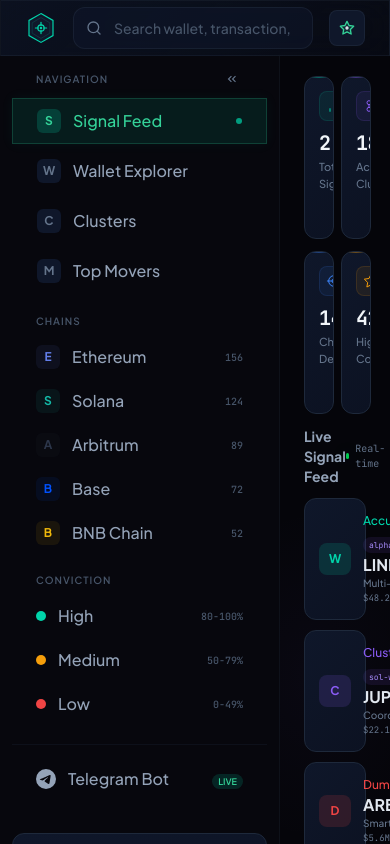
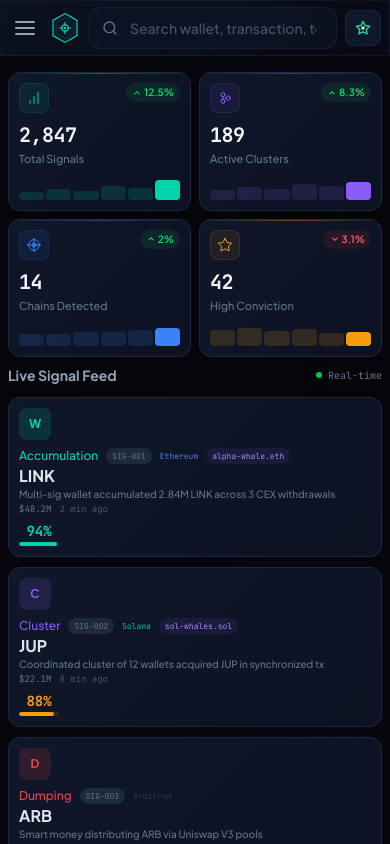
Before and after one commit to nelsonnworie/smart-money-engine, a React (Vite) app in the folder frontend/: page / in a window 390 px wide. Shown: the top 844 px of the page. Built offline with nearby package versions, Linux system fonts and the light colour scheme.

Commit message:
fix: frontend mock data stabilized

```diff
--- a/frontend/src/App.jsx
+++ b/frontend/src/App.jsx
@@ -14,6 +14,7 @@
   const { isDark, toggleTheme } = useTheme()
   const [activeNav, setActiveNav] = useState('signals')
   const [sidebarCollapsed, setSidebarCollapsed] = useState(false)
+  const [mobileMenuOpen, setMobileMenuOpen] = useState(false)
   const [timeLeft, setTimeLeft] = useState(30)
   const [isRefreshing, setIsRefreshing] = useState(false)
 
@@ -54,10 +55,30 @@
   return (
     <div className="flex flex-col min-h-screen">
 
-      {/* ── FULL-WIDTH HEADER — spans across sidebar + content ── */}
-      <header className={`sticky top-0 z-40 flex items-center gap-4 px-6 h-14 border-b transition-colors duration-300 glass ${
+      {/* ── HEADER ── */}
+      <header className={`sticky top-0 z-40 flex items-center gap-2 sm:gap-4 px-3 sm:px-6 h-14 border-b transition-colors duration-300 glass ${
         isDark ? 'border-dark-700/40 bg-dark-950/80' : 'border-light-200 bg-white/90'
       }`}>
+
+        {/* Hamburger for mobile */}
+        <button
+          onClick={() => setMobileMenuOpen(!mobileMenuOpen)}
+          className="md:hidden relative w-8 h-8 flex items-center justify-center rounded-lg transition-all duration-300 cursor-pointer"
+          aria-label="Toggle menu"
+        >
+          <div className="flex flex-col gap-1">
+            <span className={`block w-5 h-0.5 rounded transition-all duration-300 ${
+              mobileMenuOpen ? 'rotate-45 translate-y-1.5' : ''
+            } ${isDark ? 'bg-dark-300' : 'bg-light-600'}`} />
+            <span className={`block w-5 h-0.5 rounded transition-all duration-300 ${
+              mobileMenuOpen ? 'opacity-0' : ''
+            } ${isDark ? 'bg-dark-300' : 'bg-light-600'}`} />
+            <span className={`block w-5 h-0.5 rounded transition-all duration-300 ${
+              mobileMenuOpen ? '-rotate-45 -translate-y-1.5' : ''
+            } ${isDark ? 'bg-dark-300' : 'bg-light-600'}`} />
+          </div>
+        </button>
+
         <div className="flex items-center gap-3 min-w-fit">
           <div className="w-8 h-8 rounded-lg overflow-hidden flex-shrink-0">
             <img src="/vite.svg" alt="SME" className="w-full h-full object-cover" />
@@ -75,11 +96,11 @@
           </div>
         </div>
 
-        <div className="flex-1 flex justify-center max-w-lg mx-auto">
+        <div className="flex-1 flex justify-center max-w-lg mx-auto min-w-0">
           <SearchBar />
         </div>
 
-        <div className="flex items-center gap-3 min-w-fit">
+        <div className="flex items-center gap-2 sm:gap-3 min-w-fit">
           <div className="hidden md:flex items-center gap-2 text-xs">
             <div className={`w-1.5 h-1.5 rounded-full ${
               isRefreshing
@@ -124,14 +145,27 @@
         </div>
       </header>
 
-      {/* ── BELOW HEADER: sidebar + content side by side ── */}
-      <div className="flex flex-1 min-h-0">
+      {/* ── BELOW HEADER ── */}
+      <div className="flex flex-1 min-h-0 relative">
 
-        {/* Sidebar - sticky below the 56px (h-14) header */}
-        <div className="sticky top-14 h-[calc(100vh-3.5rem)] flex-shrink-0">
+        {/* MOBILE OVERLAY */}
+        {mobileMenuOpen && (
+          <div
+            className="md:hidden fixed inset-0 z-30 bg-black/50"
+            onClick={() => setMobileMenuOpen(false)}
+          />
+        )}
+
+        {/* Sidebar — hidden on mobile unless toggled */}
+        <div className={`
+          sticky top-14 h-[calc(100vh-3.5rem)] flex-shrink-0 z-40
+          transition-all duration-300
+          hidden md:block
+          ${mobileMenuOpen ? '!block fixed left-0 top-14 bottom-0 w-64 shadow-2xl' : ''}
+        `}>
           <Sidebar
             activeNav={activeNav}
-            setActiveNav={setActiveNav}
+            setActiveNav={(nav) => { setActiveNav(nav); setMobileMenuOpen(false); }}
             collapsed={sidebarCollapsed}
             setCollapsed={setSidebarCollapsed}
             chainData={chainData}
@@ -139,20 +173,19 @@
           />
         </div>
 
-        {/* Main content + footer — scrolls independently */}
+        {/* Main content + footer */}
         <div className="flex flex-col flex-1 min-w-0 overflow-y-auto">
 
           {/* KPI cards */}
-          <div className="px-6 pt-5 pb-3">
+          <div className="px-3 sm:px-6 pt-4 sm:pt-5 pb-2 sm:pb-3">
             <KPICards data={kpiData} />
           </div>
 
           {/* Page content */}
-          <div className="px-6 pb-6 flex-1">
+          <div className="px-3 sm:px-6 pb-6 flex-1">
             {renderPage()}
           </div>
 
-          {/* Footer - naturally at the bottom */}
           <Footer />
 
         </div>
--- a/frontend/src/components/SearchBar.jsx
+++ b/frontend/src/components/SearchBar.jsx
@@ -1,6 +1,7 @@
 import { useState, useEffect, useRef } from 'react'
 import { useTheme } from '../context/ThemeContext'
-import { walletData } from '../data/mockData'
+
+const API_BASE = 'https://smart-money-engine-production.up.railway.app'
 
 export default function SearchBar() {
   const { isDark } = useTheme()
@@ -9,8 +10,10 @@
   const [showDropdown, setShowDropdown] = useState(false)
   const [searching, setSearching] = useState(false)
   const [results, setResults] = useState(null)
+  const [error, setError] = useState(null)
   const inputRef = useRef(null)
   const dropdownRef = useRef(null)
+  const debounceRef = useRef(null)
 
   // Keyboard shortcut
   useEffect(() => {
@@ -38,21 +41,33 @@
 
   const handleSearch = (val) => {
     setQuery(val)
+    setError(null)
+
     if (val.length > 1) {
       setSearching(true)
       setShowDropdown(true)
-      setTimeout(() => {
-        setResults({
-          address: '0x7a3f...b9e2',
-          ens: 'alpha-whale.eth',
-          totalHolding: '$124.8M',
-          labels: ['Smart Whale', 'DeFi Alpha'],
-        })
+
+      // Debounce: clear previous timeout
+      if (debounceRef.current) clearTimeout(debounceRef.current)
+
+      debounceRef.current = setTimeout(async () => {
+        try {
+          const res = await fetch(`${API_BASE}/api/search?q=${encodeURIComponent(val.trim())}`)
+          if (!res.ok) throw new Error(`HTTP ${res.status}`)
+          const data = await res.json()
+          setResults(data)
+        } catch (err) {
+          console.error('Search failed:', err)
+          setError(err.message || 'Search failed')
+          setResults(null)
+        } finally {
           setSearching(false)
-      }, 600)
+        }
+      }, 400) // 400ms debounce
     } else {
       setShowDropdown(false)
       setResults(null)
+      setError(null)
     }
   }
 
@@ -111,34 +126,66 @@
                 <div className={`h-3 rounded w-2/3 mx-auto ${isDark ? 'bg-dark-700' : 'bg-light-200'}`}></div>
               </div>
             </div>
+          ) : error ? (
+            <div className={`p-4 text-center ${isDark ? 'text-red-400' : 'text-red-600'}`}>
+              <p className="text-sm font-medium">Search unavailable</p>
+              <p className={`text-xs mt-1 ${isDark ? 'text-dark-400' : 'text-light-500'}`}>
+                Backend may be offline. Try again later.
+              </p>
+            </div>
           ) : results ? (
             <div className="p-3 space-y-2">
+              {results.wallet ? (
                 <div className={`flex items-center gap-3 p-2 rounded-lg ${isDark ? 'bg-dark-750/50' : 'bg-light-100'}`}>
                   <div className={`w-8 h-8 rounded-full flex items-center justify-center text-xs font-bold ${
                     isDark ? 'bg-brand-500/15 text-brand-400' : 'bg-brand-100 text-brand-700'
                   }`}>W</div>
                   <div className="flex-1 min-w-0">
-                  <p className="text-sm font-medium truncate">{results.ens || results.address}</p>
-                  <p className={`text-xs font-mono ${isDark ? 'text-dark-400' : 'text-light-500'}`}>{results.address}</p>
+                    <p className="text-sm font-medium truncate">
+                      {results.wallet.ens || results.wallet.address?.slice(0, 10) + '...' + results.wallet.address?.slice(-6)}
+                    </p>
+                    <p className={`text-xs font-mono ${isDark ? 'text-dark-400' : 'text-light-500'}`}>
+                      {results.wallet.address}
+                    </p>
                   </div>
                   <div className="text-right">
-                  <p className="text-sm font-bold font-mono text-brand-500">{results.totalHolding}</p>
-                  <div className="flex gap-1 mt-0.5">
-                    {results.labels.slice(0, 2).map((l, i) => (
-                      <span key={i} className={`text-[9px] px-1 py-0.5 rounded-full ${
-                        isDark ? 'bg-brand-500/10 text-brand-400' : 'bg-brand-50 text-brand-600'
-                      }`}>{l}</span>
-                    ))}
+                    <p className="text-sm font-bold font-mono text-brand-500">
+                      {results.wallet.balance || '$0'}
+                    </p>
+                    <p className={`text-[9px] ${isDark ? 'text-dark-400' : 'text-light-500'}`}>
+                      {results.wallet.txCount || 0} trades
+                    </p>
                   </div>
                 </div>
+              ) : results.tx ? (
+                <div className={`flex items-center gap-3 p-2 rounded-lg ${isDark ? 'bg-dark-750/50' : 'bg-light-100'}`}>
+                  <div className={`w-8 h-8 rounded-full flex items-center justify-center text-xs font-bold ${
+                    isDark ? 'bg-accent-500/15 text-accent-400' : 'bg-accent-100 text-accent-700'
+                  }`}>TX</div>
+                  <div className="flex-1 min-w-0">
+                    <p className="text-sm font-medium truncate">{results.tx.hash?.slice(0, 16)}...</p>
+                    <p className={`text-xs ${isDark ? 'text-dark-400' : 'text-light-500'}`}>
+                      {results.tx.chain} · {results.tx.type || 'transfer'}
+                    </p>
                   </div>
+                  <div className="text-right">
+                    <p className="text-sm font-bold font-mono" style={{ color: results.tx.value > 0 ? '#00d4aa' : '#ef4444' }}>
+                      {results.tx.value || '$0'}
+                    </p>
+                  </div>
+                </div>
+              ) : (
+                <div className={`p-3 text-center text-sm ${isDark ? 'text-dark-400' : 'text-light-500'}`}>
+                  No results found for "{query}"
+                </div>
+              )}
               <button
                 onClick={() => { setShowDropdown(false); setQuery('') }}
                 className={`w-full text-xs py-1.5 rounded-lg font-medium transition-colors ${
                   isDark ? 'text-brand-400 hover:bg-brand-500/8' : 'text-brand-600 hover:bg-brand-50'
                 }`}
               >
-                View full portfolio &rarr;
+                Clear search
               </button>
             </div>
           ) : null}
--- /dev/null
+++ b/frontend/src/config.js
@@ -0,0 +1 @@
+export const API_BASE = 'https://smart-money-engine-production.up.railway.app'
--- a/frontend/src/index.css
+++ b/frontend/src/index.css
@@ -199,3 +199,89 @@
   -webkit-text-fill-color: transparent;
   background-clip: text;
 }
+
+/* ======================================================== */
+/*              MOBILE RESPONSIVE FIXES                     */
+/* ======================================================== */
+
+@media (max-width: 768px) {
+
+  /* ── Sidebar: overlay on mobile ─── */
+  body .sticky.top-14.h-\[calc\(100vh-3\.5rem\)\] {
+    position: fixed !important;
+    left: -100% !important;
+    top: 56px !important;
+    bottom: 0 !important;
+    width: 280px !important;
+    z-index: 50 !important;
+    transition: left 0.3s ease !important;
+  }
+
+  /* KPI cards: 2 columns on small screens */
+  .grid-cols-2 {
+    grid-template-columns: 1fr 1fr !important;
+    gap: 8px !important;
+  }
+
+  /* Signal feed cards: stack vertically */
+  .card-premium .flex.items-center.gap-3 {
+    flex-direction: column !important;
+    align-items: flex-start !important;
+    gap: 8px !important;
+  }
+
+  /* Signal feed: full width details */
+  .card-premium .flex-shrink-0[style*="width: 180px"] {
+    width: 100% !important;
+  }
+
+  /* Hide sparkline on mobile */
+  .card-premium .flex-1.flex.items-center.justify-center.px-4 {
+    display: none !important;
+  }
+
+  /* Conviction badge: smaller */
+  .card-premium .min-w-\[56px\] {
+    min-width: auto !important;
+  }
+  .card-premium .min-w-\[56px\] .text-lg {
+    font-size: 14px !important;
+  }
+  .card-premium .min-w-\[56px\] .w-12 {
+    width: 40px !important;
+  }
+
+  /* Footer: stack sections */
+  footer .grid-cols-1.md\:grid-cols-4 {
+    grid-template-columns: 1fr !important;
+    gap: 24px !important;
+  }
+
+  /* Footer stats: center */
+  footer .flex.items-center.gap-4 {
+    flex-wrap: wrap !important;
+  }
+
+  /* Header: reduce padding */
+  header .sm\:px-6 {
+    padding-left: 12px !important;
+    padding-right: 12px !important;
+  }
+
+  /* Main content padding */
+  .px-3.sm\:px-6 {
+    padding-left: 8px !important;
+    padding-right: 8px !important;
+  }
+
+  /* Chain nav items: compact */
+  .w-full.flex.items-center.gap-3.px-6 {
+    padding-left: 12px !important;
+    padding-right: 12px !important;
+  }
+
+  /* KPI card padding */
+  .p-3\.5 {
+    padding: 10px !important;
+  }
+}
```
Also changed, not shown: frontend/src/data/mockData.js (+7 -0 lines), 1 other file (tests, documents, lock files or other folders). Lines whose indentation alone changed are shown as unchanged.
